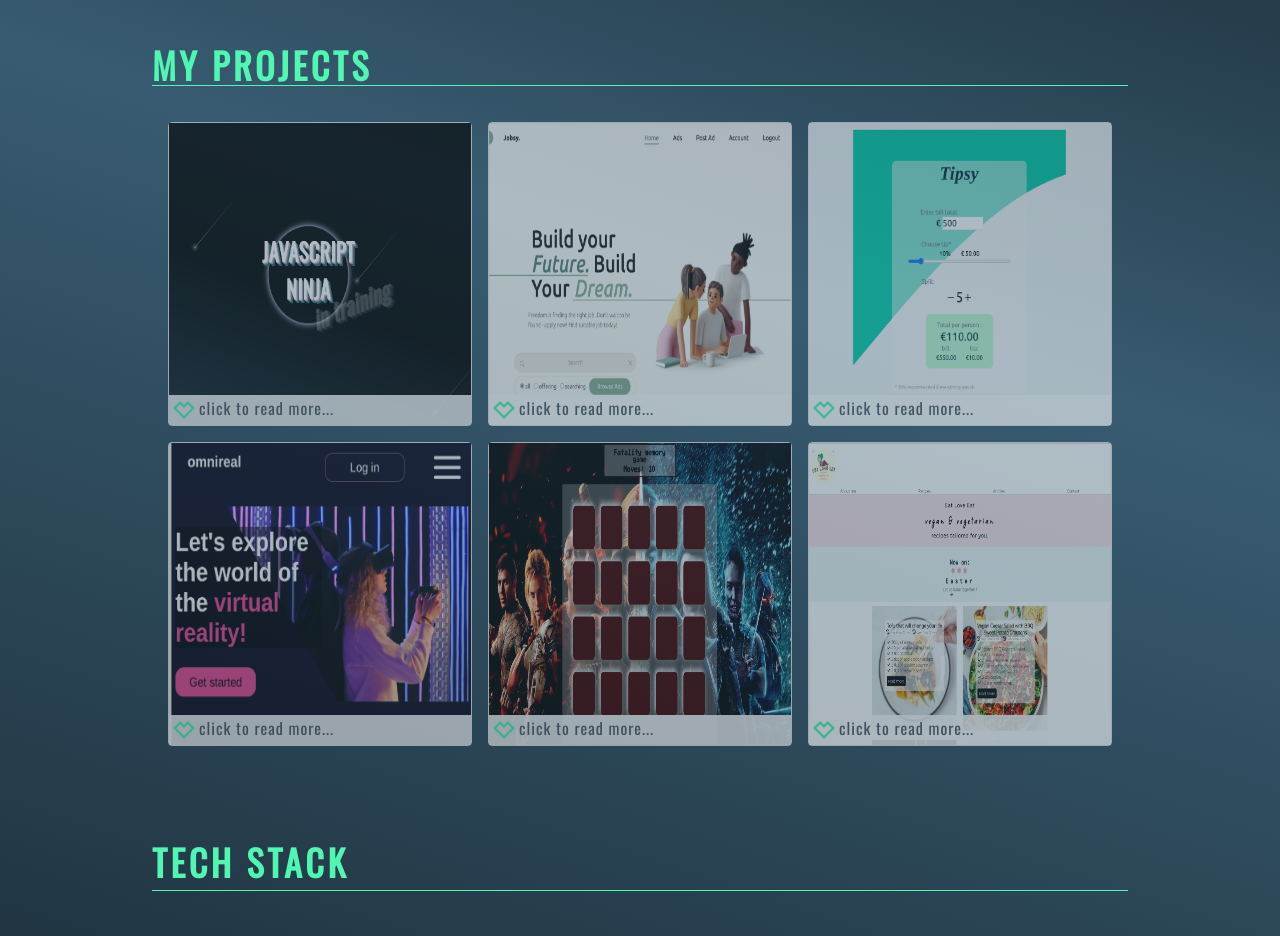
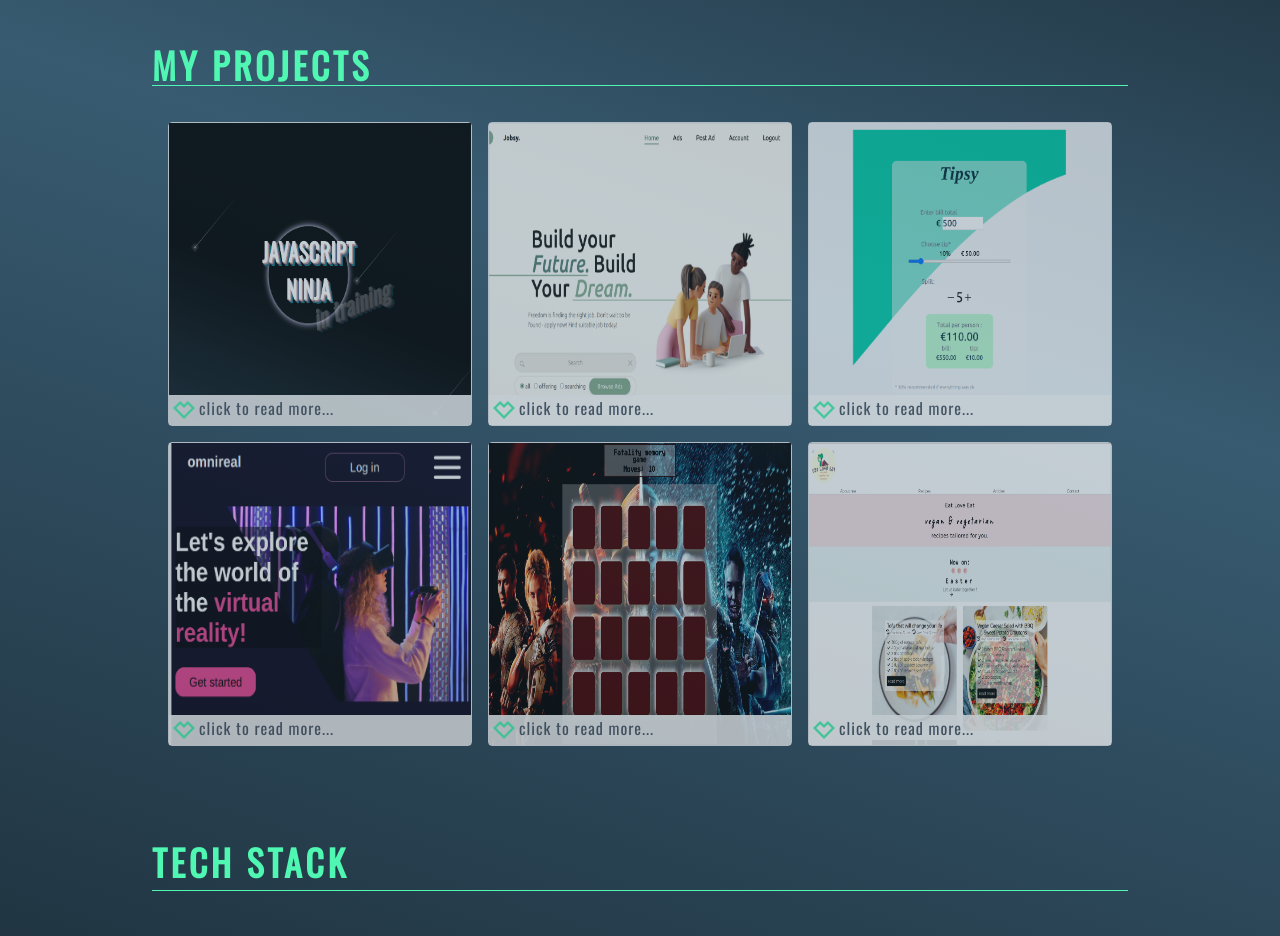
Before and after one commit to paulinahry/portfolio2023, a Next.js app: page / in a window 1280 px wide. Shown: the part 1700-2636 px from the top of the page. Built offline with nearby package versions, Linux system fonts and the light colour scheme.

Commit message:
opacity on card 70

```diff
--- a/src/components/ProjectCard.jsx
+++ b/src/components/ProjectCard.jsx
@@ -16,7 +16,7 @@ function ProjectCard({ title, stack, imgSrc, vercel, github }) {
       className='project-card-container
       relative mx-2 border rounded mt-4
       w-[16rem] h-[16rem] md:w-[19rem] md:h-[19rem]
-      opacity-60 hover:opacity-100 bg-opacity-50 hover:bg-opacity-50'
+      opacity-70 hover:opacity-100 bg-opacity-50 hover:bg-opacity-50'
     >
       <div className='w-full h-full'>
         <div aria-label='image-wrapper' className='relative h-full'>
@@ -55,7 +55,7 @@ function ProjectCard({ title, stack, imgSrc, vercel, github }) {
         </div>
       </div>
     </div>
-  );
+  )
 }
 
 export default ProjectCard;
```
